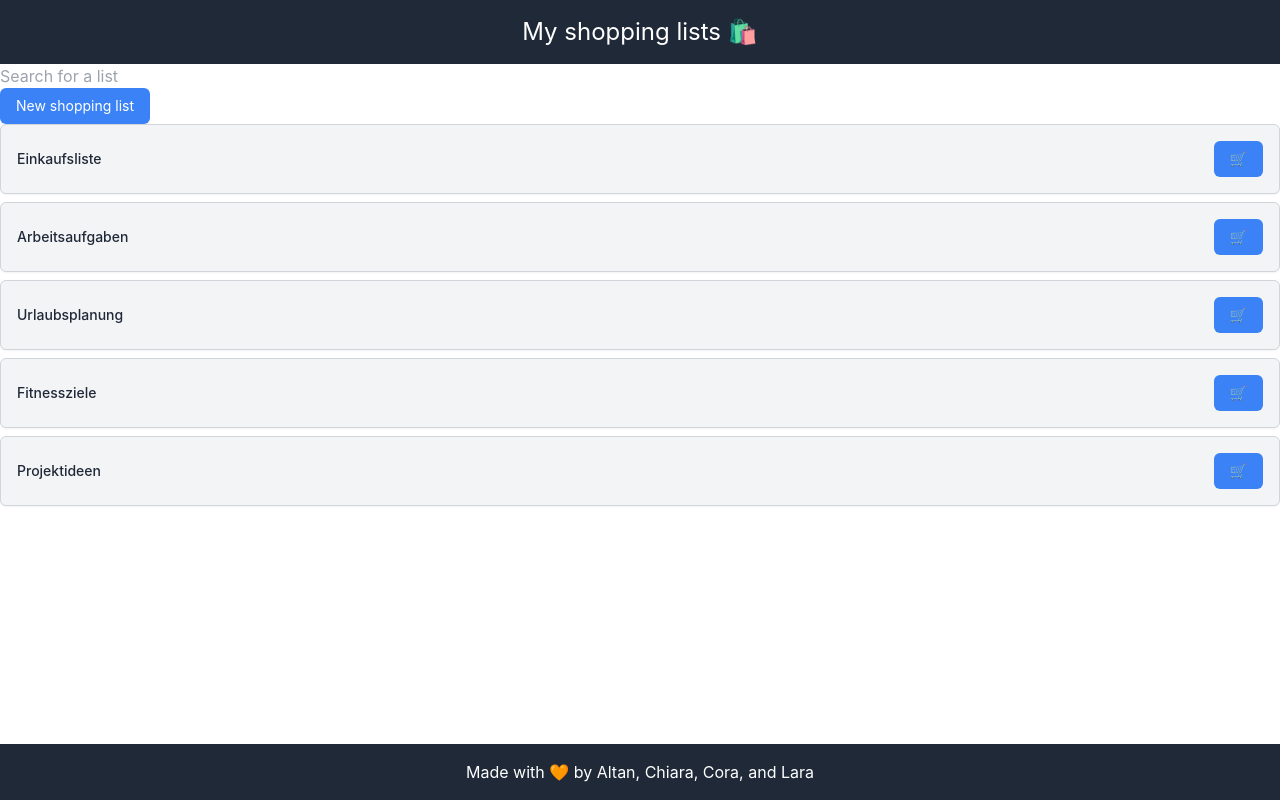
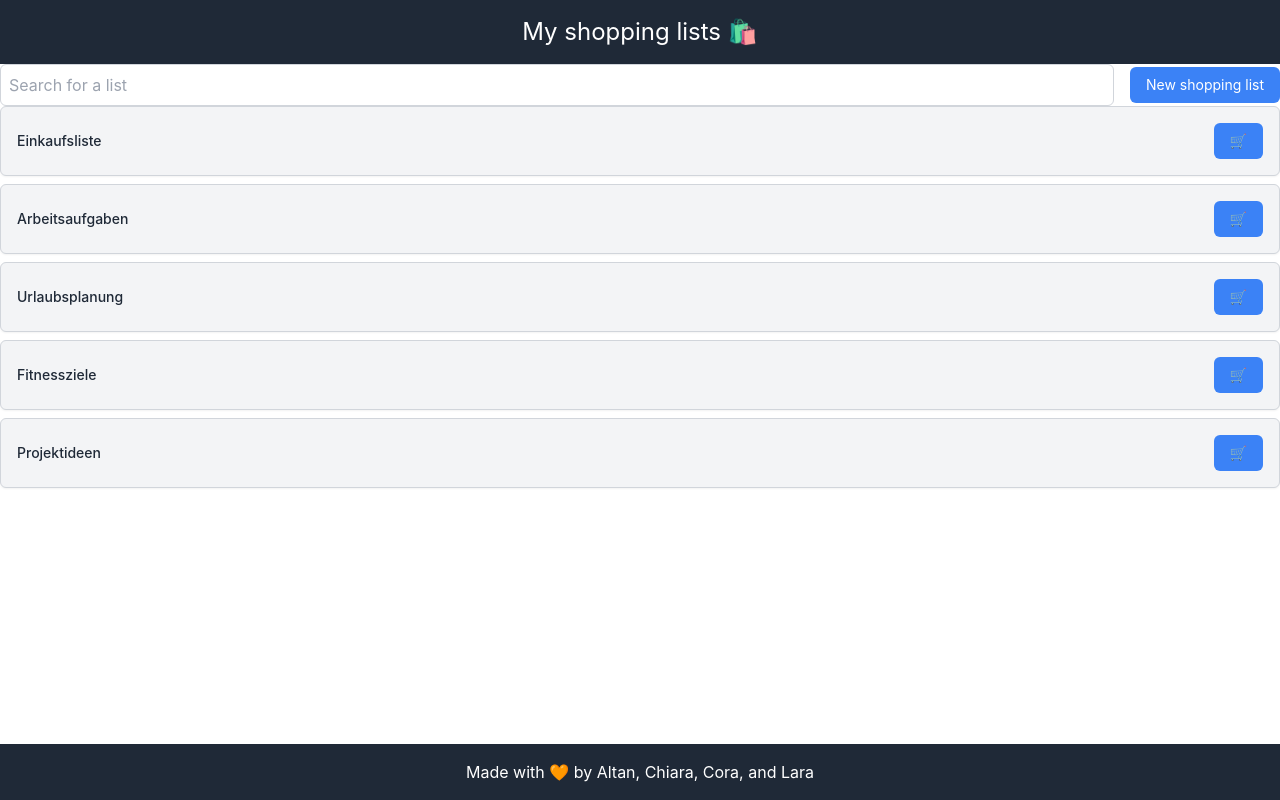
Before and after one commit to laraduerlich/neuefische-group-project-groceryshopping, a React (Vite) app in the folder frontend/: page / in a window 1280 px wide. Built offline with nearby package versions, Linux system fonts and the light colour scheme.

Commit message:
feat: Put the new list button beside the search bar

```diff
--- a/frontend/src/components/ShoppingLists.tsx
+++ b/frontend/src/components/ShoppingLists.tsx
@@ -28,19 +28,20 @@ export default function ShoppingLists ({lists}: ShoppingListsProps)  {
 
     return (
         <>
-        <div>
+        <div className="flex justify-between items-center w-full">
             <input
                 type="text"
                 placeholder="Search for a list"
+                className="flex-grow p-2 border border-gray-300 rounded-md"
                 onChange={(e) => setSearchTerm(e.target.value)}
             />
-        </div>
             <button
                 onClick={() => handleNewShoppingListButtonClick()}
-                className="px-4 py-2 text-sm text-white bg-blue-500 rounded-md hover:bg-blue-600"
+                className="ml-4 px-4 py-2 text-sm text-white bg-blue-500 rounded-md hover:bg-blue-600"
             >
                 New shopping list
             </button>
+        </div>
             <div className="shopping-list space-y-4">
                 <ul className="space-y-2">
                     {filteredList.map((list) => (
```
